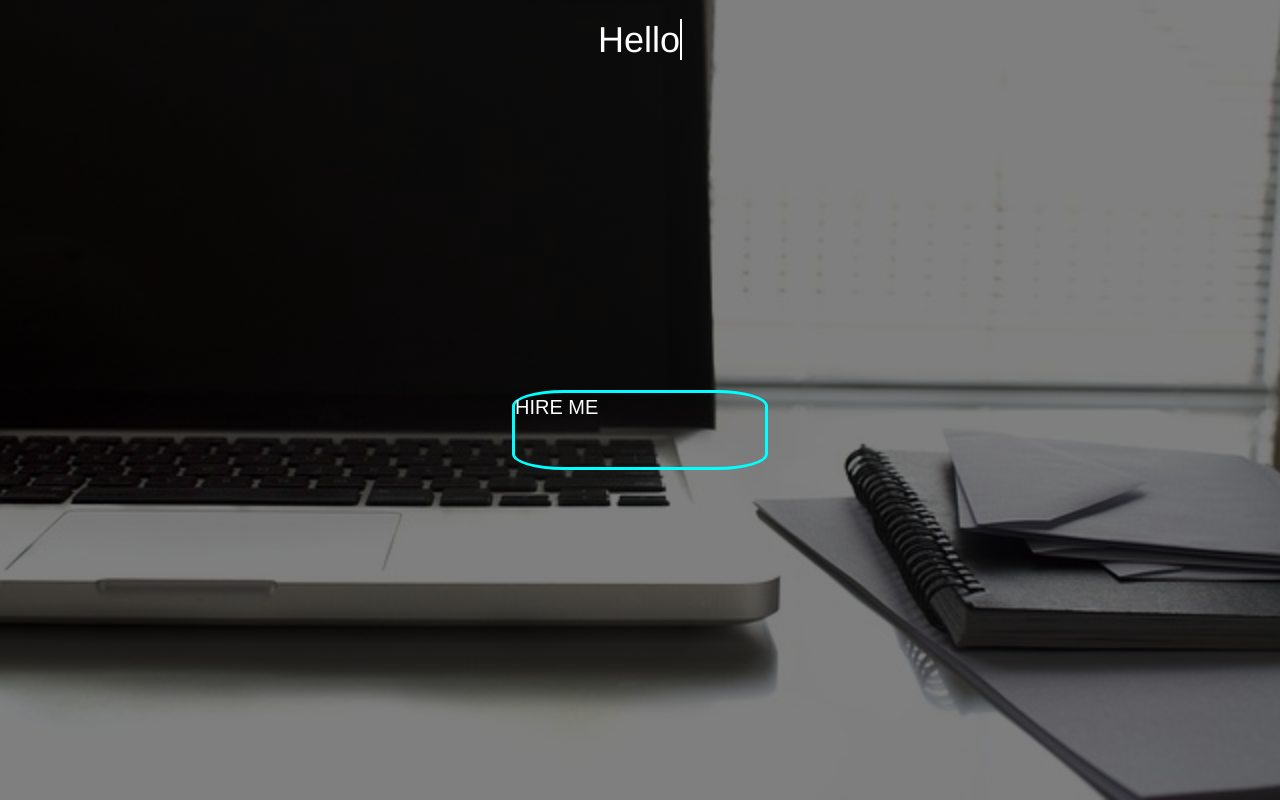
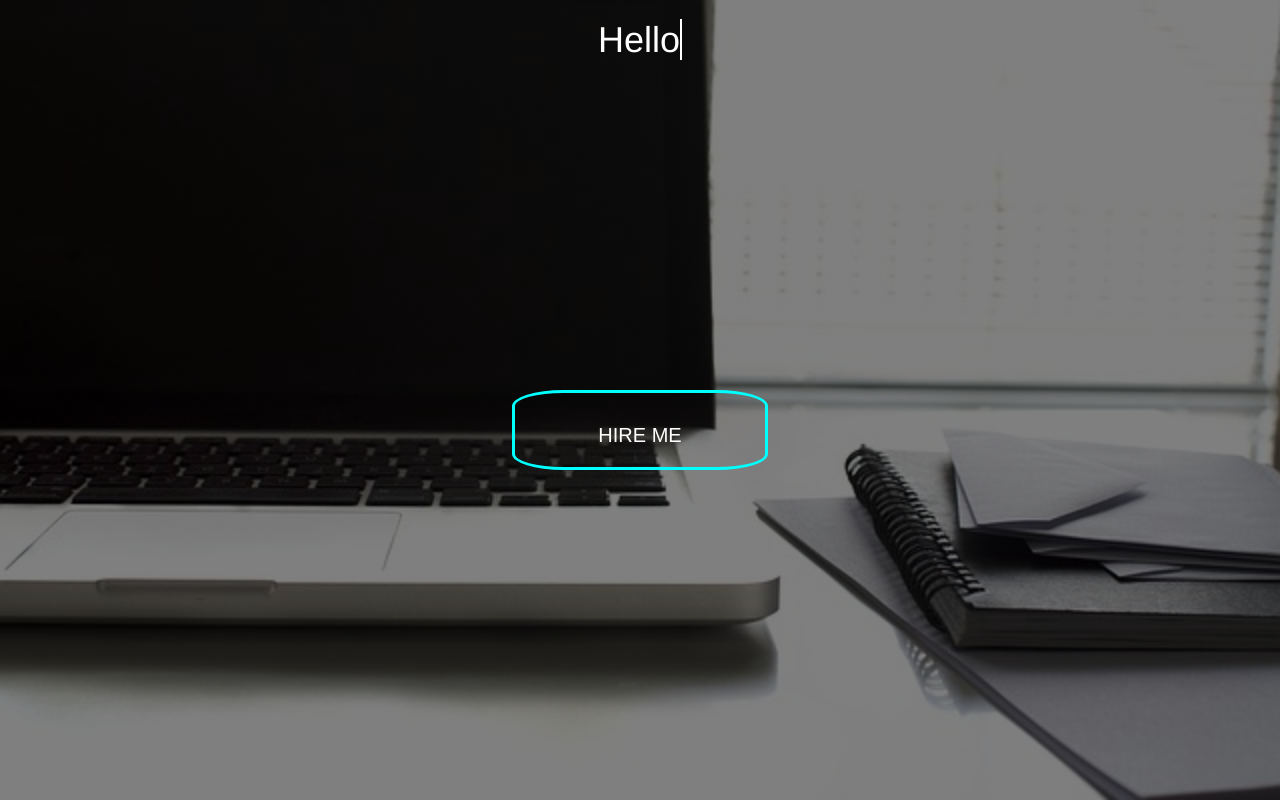
Before and after one commit to Ruthiegitau/portfolio-website, a PHP site: page / in a window 1280 px wide. Run offline with PHP 8.4, Linux system fonts and the light colour scheme.

Commit message:
initiated hire.html

```diff
--- a/css/style.css
+++ b/css/style.css
@@ -62,5 +62,5 @@ ul li{
   text-align: center;
   font-size: 20px;
   font-family: sans-serif;
-  margin-top: 20%;
+  margin-left: 25%;
 }
--- a/index.html
+++ b/index.html
@@ -7,9 +7,7 @@
 </head>
 <link href="css/bootstrap.css" rel="stylesheet" type="text/css">
 <link href="css/style.css" rel="stylesheet" type="text/css">
-<link href="https://fonts.googleapis.com/css?family=Open+Sans+Condensed:300" rel="stylesheet">
 <script src="js/type.js" charset="utf-8"></script>
-
 <body>
   <section class="sec1">
   <div class="container" id="sec1">
@@ -20,7 +18,7 @@
   </div>
 
   <div class="sec2">
-    <a href="hire.html">HIRE ME</a>
+    <a href="hire.html"><center>HIRE ME</center></a>
 
   </div>
   </section>
```
Also changed, not shown: hire.html (added, +12 -0 lines).
